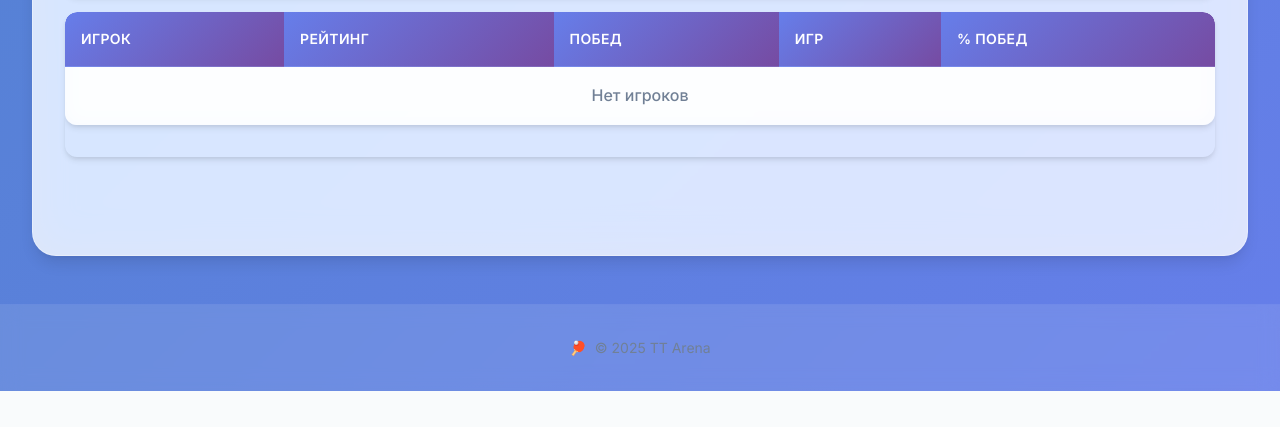
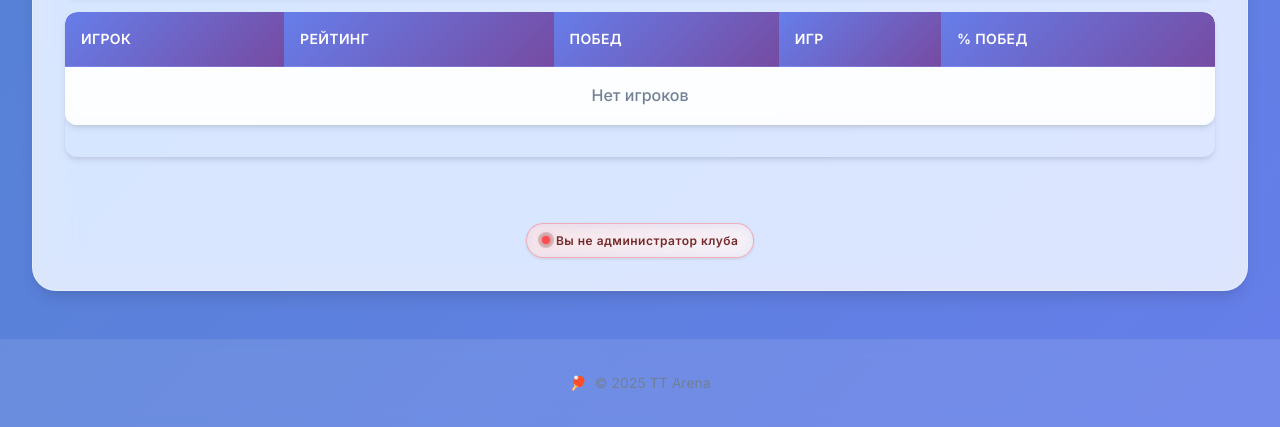
Before and after one commit to RayRaf/tennis, a Django app: template tennis/tennis/apps/tennis_app/templates/club_detail.html in a window 1280 px wide. Shown: the part 847-1274 px from the top of the page. Before the commit the page ends 1238 px from the top, so only its background shows below. Run offline with Django 3.2, Linux system fonts and the light colour scheme; the template is opened without the code that fills it, so the values that code supplies are empty.

Commit message:
Добавлена проверка администратора клуба

```diff
--- a/tennis/tennis/apps/tennis_app/static/css/style.css
+++ b/tennis/tennis/apps/tennis_app/static/css/style.css
@@ -2570,3 +2570,61 @@ form {
         text-shadow: 0 2px 4px rgba(0, 0, 0, 1) !important;
     }
 }
+
+/* Admin status badge */
+.admin-status-badge {
+    display: inline-flex;
+    align-items: center;
+    gap: 0.4rem;
+    font-size: 0.75rem;
+    font-weight: 600;
+    letter-spacing: 0.5px;
+    padding: 0.45rem 0.9rem;
+    border-radius: 999px;
+    background: var(--bg-glass);
+    border: 1px solid rgba(255, 255, 255, 0.25);
+    backdrop-filter: blur(8px) saturate(160%);
+    box-shadow: var(--shadow-sm);
+    position: relative;
+    --dot-color: #ff4d4f;
+    color: var(--text-secondary);
+}
+
+.admin-status-badge::before {
+    content: '';
+    width: 8px;
+    height: 8px;
+    border-radius: 50%;
+    background: var(--dot-color);
+    box-shadow: 0 0 0 4px rgba(0,0,0,0.15), 0 0 6px var(--dot-color);
+    animation: pulseDot 2s ease-in-out infinite;
+}
+
+@keyframes pulseDot {
+    0%, 100% { transform: scale(1); opacity: 1; }
+    50% { transform: scale(1.35); opacity: 0.6; }
+}
+
+.admin-status--yes {
+    --dot-color: #16c784;
+    background: linear-gradient(135deg, rgba(22,199,132,0.15), rgba(22,199,132,0.05));
+    border-color: rgba(22,199,132,0.35);
+    color: #0f5e3f;
+}
+
+[data-theme="dark"] .admin-status--yes {
+    color: #b2f5ea;
+    background: linear-gradient(135deg, rgba(22,199,132,0.25), rgba(22,199,132,0.08));
+}
+
+.admin-status--no {
+    --dot-color: #ff4d4f;
+    background: linear-gradient(135deg, rgba(255,77,79,0.12), rgba(255,77,79,0.04));
+    border-color: rgba(255,77,79,0.35);
+    color: #742a2a;
+}
+
+[data-theme="dark"] .admin-status--no {
+    color: #fed7d7;
+    background: linear-gradient(135deg, rgba(255,77,79,0.25), rgba(255,77,79,0.08));
+}
--- a/tennis/tennis/apps/tennis_app/templates/club_detail.html
+++ b/tennis/tennis/apps/tennis_app/templates/club_detail.html
@@ -75,7 +75,7 @@
 
     <div style="margin: 2rem 0; height: 2px; background: linear-gradient(90deg, transparent, var(--primary-gradient), transparent); border-radius: 1px;"></div>
 
-    <div style="display: flex; flex-wrap: wrap; gap: 1rem; justify-content: center;">
+    <div style="display: flex; flex-wrap: wrap; gap: 1rem; justify-content: center; align-items: center;">
       {% if is_club_admin %}
         <a class="btn primary" href="{% url 'tennis_app:friend_play' %}?club_id={{ club.id }}">⚔️ Товарищеская партия</a>
         <a class="btn secondary" href="{% url 'tennis_app:invite_admin' club.id %}">📧 Пригласить администратора</a>
@@ -83,6 +83,9 @@
       {% if user.is_authenticated %}
         <a class="btn warning" href="{% url 'tennis_app:accept_invite' %}">📬 Принять приглашение</a>
       {% endif %}
+      <span class="admin-status-badge {% if is_club_admin %}admin-status--yes{% else %}admin-status--no{% endif %}">
+        {% if is_club_admin %}Вы администратор клуба{% else %}Вы не администратор клуба{% endif %}
+      </span>
     </div>
   </div>
 {% endblock %}
```
Also changed, not shown: tennis/tennis/apps/tennis_app/management/commands/backfill_club_admins.py (added, +17 -0 lines), tennis/tennis/apps/tennis_app/tests.py (+32 -0 lines), tennis/tennis/apps/tennis_app/views.py (+9 -0 lines), tennis/tennis/apps/tennis_app/management/__init__.py (added), tennis/tennis/apps/tennis_app/management/commands/__init__.py (added).
